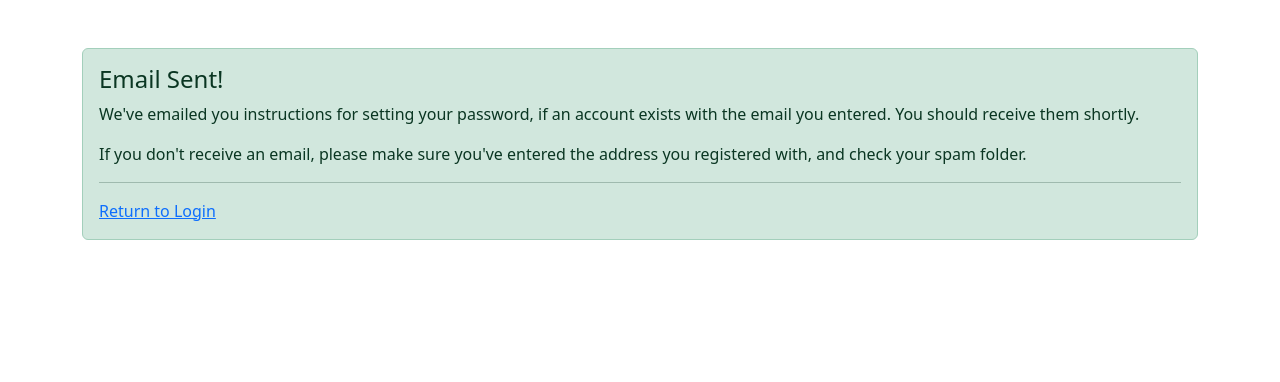
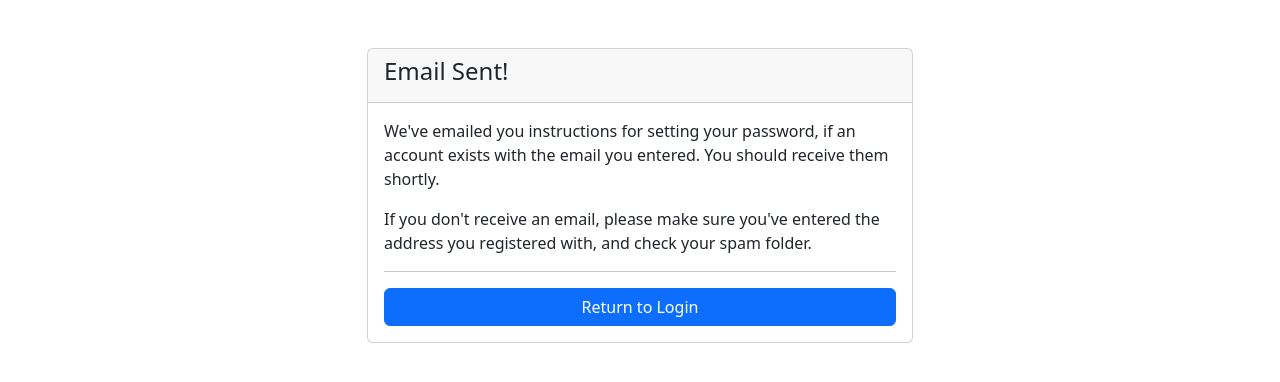
Before and after one commit to neilbenjamin/01_schedule_planner, a Django app: page /accounts/password_reset/done/ in a window 1280 px wide. Shown: the top 382 px of the page. Run offline with Django 5.2, Linux system fonts and the light colour scheme; some libraries are stand-ins or nearby versions.

Commit message:
Update password reset pages to use card layout instead of alerts

```diff
--- a/schedule_planner/accounts/templates/authentication/password_reset_done.html
+++ b/schedule_planner/accounts/templates/authentication/password_reset_done.html
@@ -4,12 +4,22 @@
 
 {% block content %}
 <div class="container mt-5">
-    <div class="alert alert-success" role="alert">
-        <h4 class="alert-heading">Email Sent!</h4>
-        <p>We've emailed you instructions for setting your password, if an account exists with the email you entered. You should receive them shortly.</p>
-        <p>If you don't receive an email, please make sure you've entered the address you registered with, and check your spam folder.</p>
-        <hr>
-        <p class="mb-0"><a href="{% url 'accounts:login' %}">Return to Login</a></p>
+    <div class="row justify-content-center">
+        <div class="col-md-6">
+            <div class="card">
+                <div class="card-header">
+                    <h4>Email Sent!</h4>
+                </div>
+                <div class="card-body">
+                    <p>We've emailed you instructions for setting your password, if an account exists with the email you entered. You should receive them shortly.</p>
+                    <p>If you don't receive an email, please make sure you've entered the address you registered with, and check your spam folder.</p>
+                    <hr>
+                    <div class="d-grid">
+                        <a href="{% url 'accounts:login' %}" class="btn btn-primary">Return to Login</a>
+                    </div>
+                </div>
+            </div>
+        </div>
     </div>
 </div>
 {% endblock %}
--- a/schedule_planner/accounts/templates/authentication/password_reset_email.html
+++ b/schedule_planner/accounts/templates/authentication/password_reset_email.html
@@ -1,2 +1,2 @@
-Someone asked for password reset for email {{ email }}. Follow the link below:
+HI. We've received a request for a password reset for email {{ email }}. Follow the link below:
 {{ protocol }}://{{ domain }}{% url 'accounts:password_reset_confirm' uidb64=uid token=token %}
```
Also changed, not shown: schedule_planner/accounts/templates/authentication/password_reset_complete.html (+15 -5 lines).
